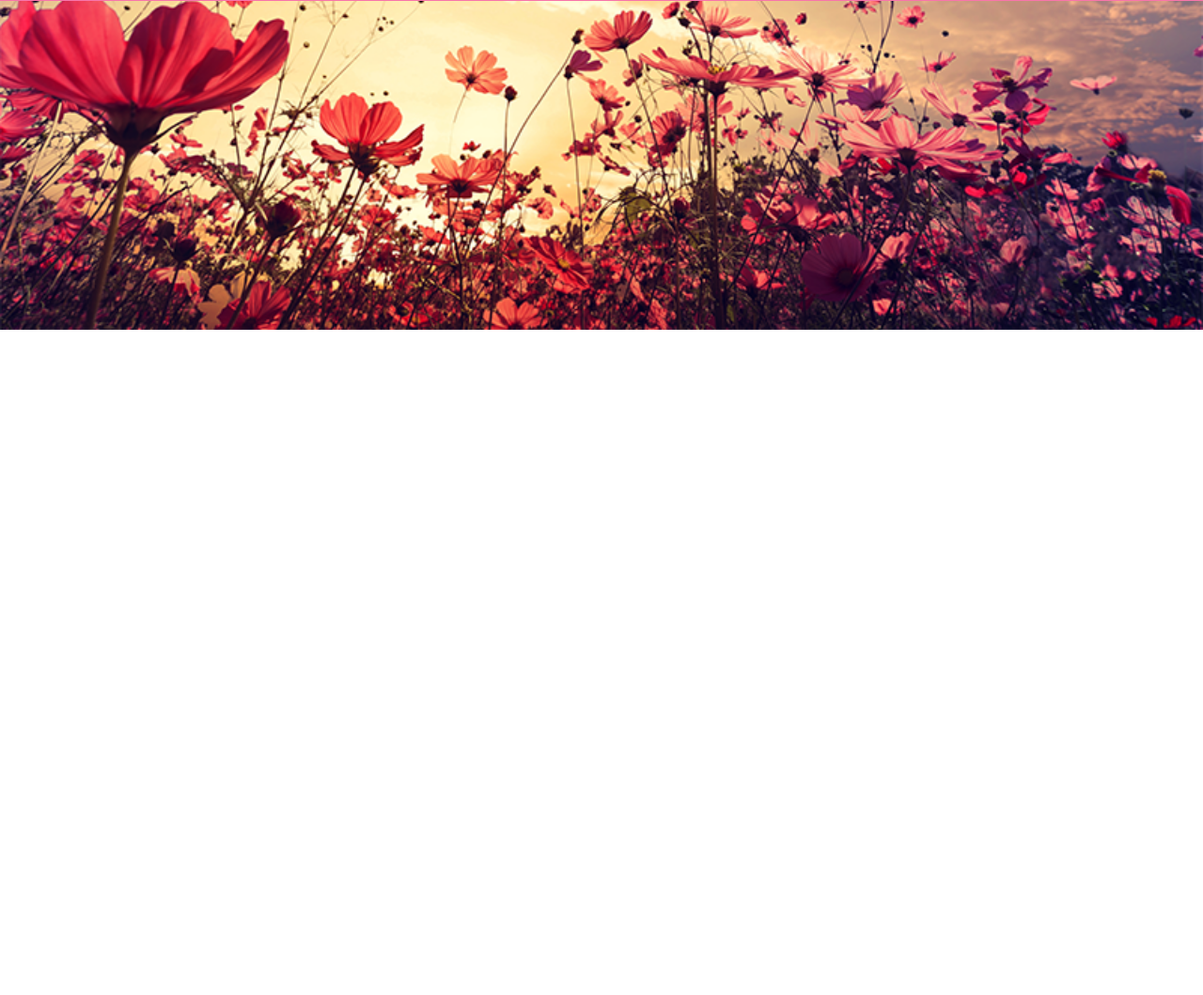
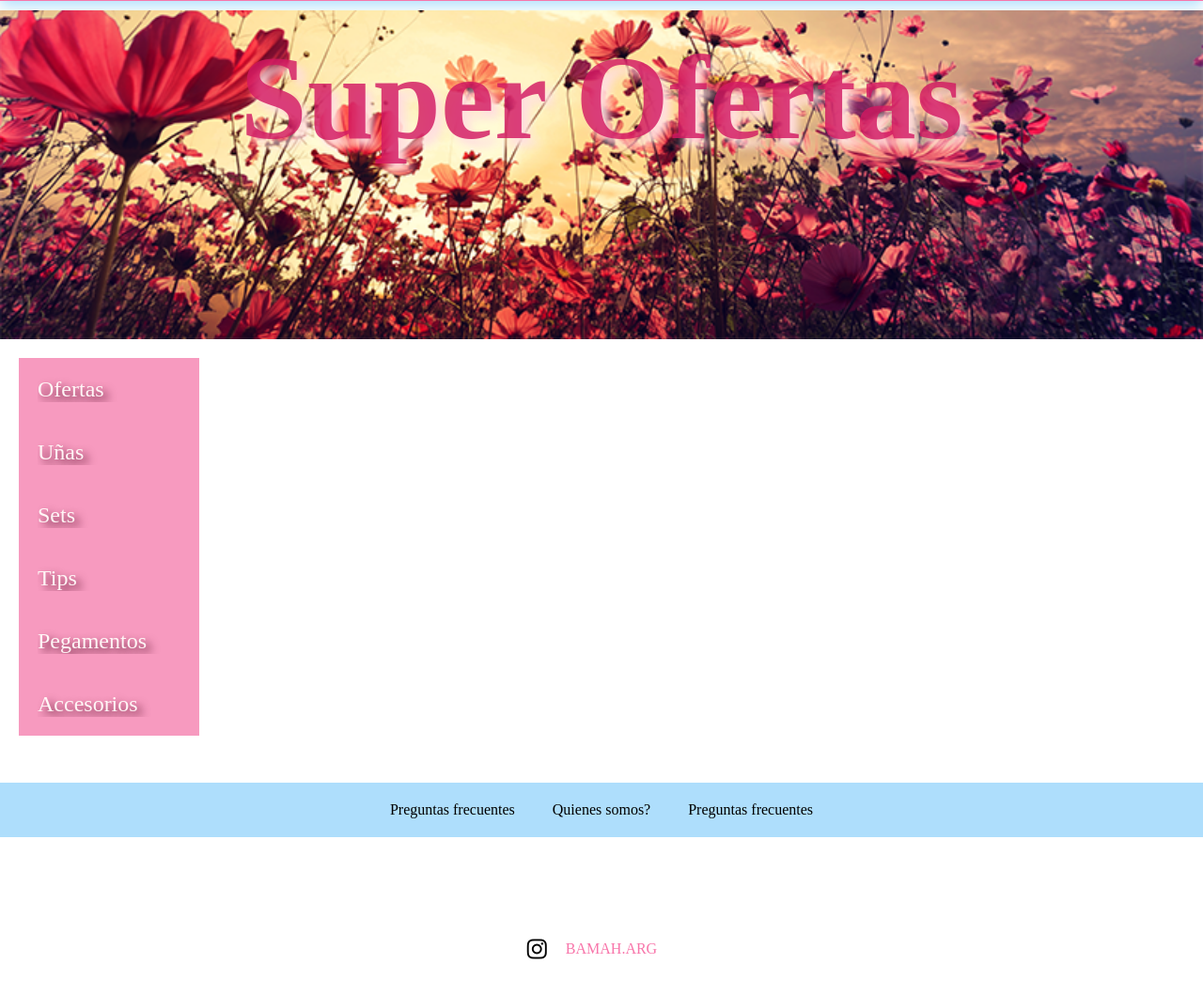
Before and after one commit to Johaelimedina/Primer-parte-webpage, a plain HTML site: page index.html in a window 1280 px wide. Shown: the part 59-1118 px from the top of the page at 94% size. Drawn offline with Linux system fonts and the light colour scheme; a web font is replaced by a local one.

Commit message:
cambios en la webpage

```diff
--- a/css/style.css
+++ b/css/style.css
@@ -19,7 +19,7 @@
     --color-b:#FFDFDF;
     --color-c:#FFF6F6;
     --color-d:#AEDEFC;
-    --color-e:#9c1549;
+    --color-e:#18050c;
 
     /* fuentes */
     --fuente-a:'Dancing Script';
@@ -38,6 +38,7 @@ body{
     justify-content: center;
     align-items: center;
     box-shadow: #AEDEFC 0px 5px 15px;
+
 
 
 }
@@ -61,7 +62,7 @@ a{
 
 a:hover{
     font-size: 2em;
-    text-shadow: var(--color-e) 5px 5px 15px;
+    text-shadow: var(--color-e) 5px 5px 12px;
     transition-duration: .5s;
     /* -webkit-transition-duration: var(--color-e) .8s; */
 
@@ -70,10 +71,137 @@ a:hover{
 }
 
 .banner{
+
     width: 100%;
     height: 350px;
     background-image: url(../assets/48465.png);
-    background-size: cover;
-    background-position:bottom;
+    background-size: 100%;
+    background-position: bottom;
+    background-repeat: no-repeat;
 
 }
+
+h1{
+    font-size: 8em;
+    color: #d11761cf;
+    text-align: center;
+    text-shadow: var(--color-b) 8px 8px 10px;
+    margin-top: 10px;
+    padding-top: 20px;
+
+}
+
+.menu-izquierdo{
+
+    background-color:#f79abf;
+    margin-top: 20px;
+    display:inline-block ;
+    margin-left: 20px;
+    height:fit-content ;
+}
+
+.div-izquierda {
+    display: flex;
+    flex-direction: column;
+    width: 15vw;
+    height: 100%;
+    align-content: space-between;
+}
+
+.div-izquierda a{
+
+    font-size: 1.5em;
+    color: var(--color-c);
+    text-shadow: #520926 5px 5px 10px;
+    overflow:hidden;
+}
+
+.menu{
+    display: flex;
+}
+
+.imagenes{
+    /* display:inline-flex ; */
+    /* border: solid black 5px; */
+    width: 100vw;
+    height: auto;
+    margin: 20px;
+    display: flex;
+
+
+}
+
+.div-imagenes div{
+    /* border: solid 2px black; */
+    /* background-color: #520926; */
+    width: 300px;
+    height: 300px;
+    display: inline-block;
+    margin-left: 1.5px;
+
+
+
+
+}
+
+.div-imagenes img{
+    width: 260px;
+    height: 260px;
+  /*  margin: 20px; */
+    -webkit-transition-duration: 1s;
+    transition-duration: .8s;
+    flex-flow: row ;
+}
+.div-imagenes img:hover{
+    width: 260px;
+    height: 260px;
+    margin: 20px;
+    transition-duration: .8s;
+    color: #FFF6F6;
+
+    }
+
+.footer{
+
+
+    width: 100vw;
+    height: 300px;
+    display: flex;
+    /* border: #18050c solid; */
+    margin: 50px 0;
+    flex-direction: column;
+
+}
+
+.footer a{
+    font-size: 1em;
+    color: #000000;
+}
+
+.pie-de-pagina{
+    display: flex;
+    background-color: #AEDEFC;
+    width: 100vw;
+    height:fit-content;
+    justify-content: center;
+    flex-direction: row;
+
+}
+
+.icono{
+    display: flex;
+    /* border: #18050c solid 2px; */
+    justify-content: center;
+    margin-top: 90px;
+    font-size: 1.5em;
+    align-items:center;
+
+}
+
+.icono a{
+    font-family: var(--fuente-b);
+    color: #F875AA;
+    display: flex;
+    align-items: center;
+    font-size: medium;
+}
--- a/index.html
+++ b/index.html
@@ -3,11 +3,16 @@
 <head>
     <meta charset="UTF-8">
     <meta name="viewport" content="width=device-width, initial-scale=1.0">
-    <title>Document</title>
+    <title>Bamah</title>
 
     <!-- css -->
     <link rel="stylesheet" href="./css/style.css">
 
+    <!-- icono -->
+    <link rel="shortcut icon" href="./assets/icons8-me-gusta-100.png" type="image/x-icon">
+
+    <!-- font awesome -->
+    <script src="https://kit.fontawesome.com/c86fd4d51d.js" crossorigin="anonymous"></script>
 
 
 </head>
@@ -17,22 +22,60 @@
             <div class="barra-superior">
                 <img class="logo" src="./assets/pnglogobamah.png" alt="logo-bamah">
                 <a href="">Inicio</a>
-                <a href="">Productos</a>
+                <a href="./pages/productos.html">Productos</a>
                 <a href="">Ofertas</a>
                 <a href="">Contacto</a>
             </div>
             <div class="banner">
 
+
+                <h1>Super Ofertas</h1>
+
             </div>
+
 
         </section>
 
     </header>
     <main>
+        <section class="menu">
+        <section class="menu-izquierdo">
+            <div class="div-izquierda">
+                <a href="">Ofertas</a>
+                <a href="">Uñas</a>
+                <a href="">Sets</a>
+                <a href="">Tips</a>
+                <a href="">Pegamentos</a>
+                <a href="">Accesorios</a>
+
+
+            </div>
+        </section>
+
+
+    </section>
 
     </main>
-    <footer>
+    <footer class="footer">
+        <div class="pie-de-pagina">
+            <a href="#">Preguntas frecuentes</a>
+            <a href="#">Quienes somos?</a>
+            <a href="#">Preguntas frecuentes</a>
+
+
+
+        </div>
+        <div class="icono">
+                <i  class="fa-brands fa-instagram"></i>
+                <a href="https://www.instagram.com/">BAMAH.ARG</a>
+
+
+            </div>
+
     </footer>
 
-</body>
+
+
+
+
 </html>
```
Also changed, not shown: pages/productos.html (added, +39 -0 lines), Nuevo Documento de texto.txt (added), assets/descarga.jpg (added), assets/icons8-me-gusta-100.png (added), assets/icons8-me-gusta-50.png (added), assets/icons8-me-gusta-64.png (added), assets/pngblancologo.png (added), pages/contacto.html (added), pages/ofertas.html (added), 1 other file.
